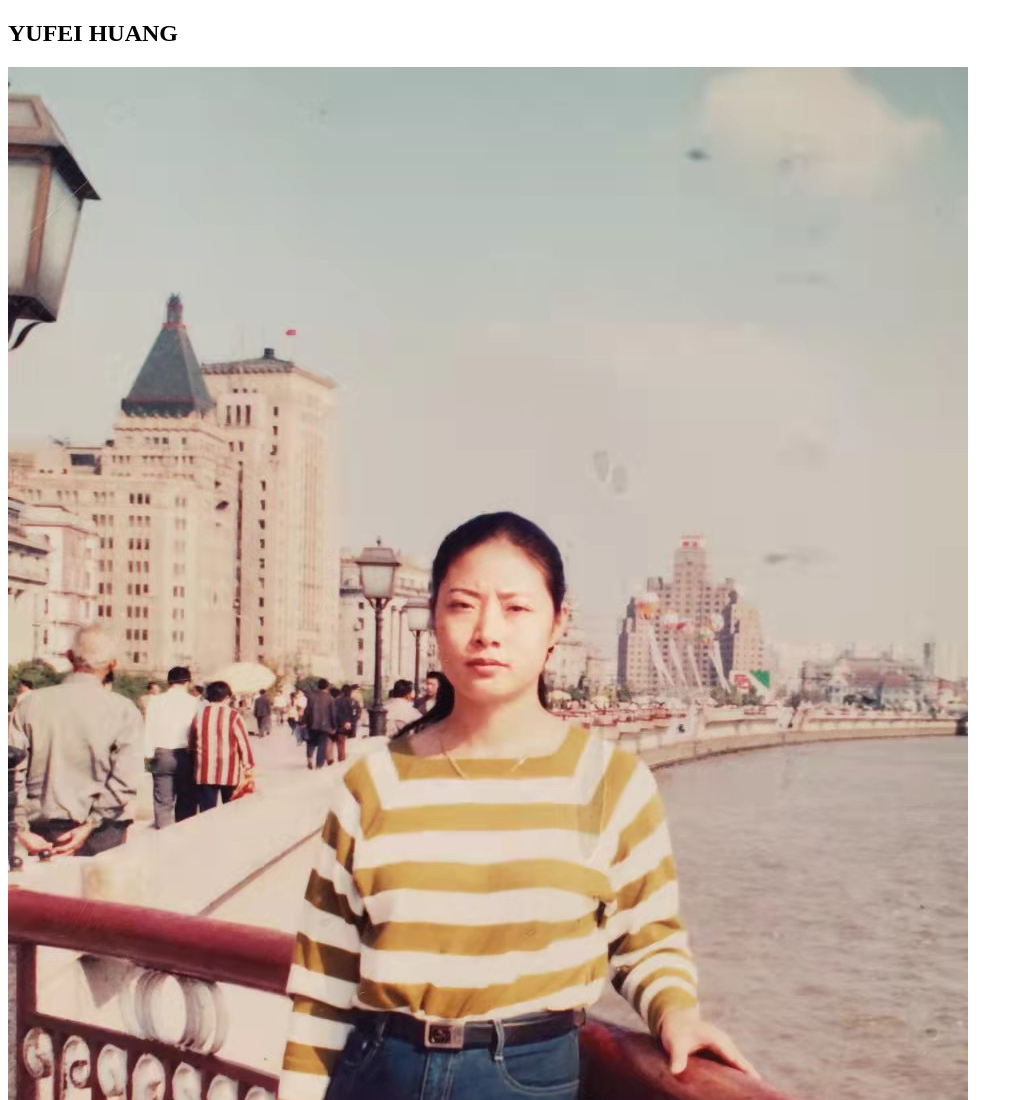
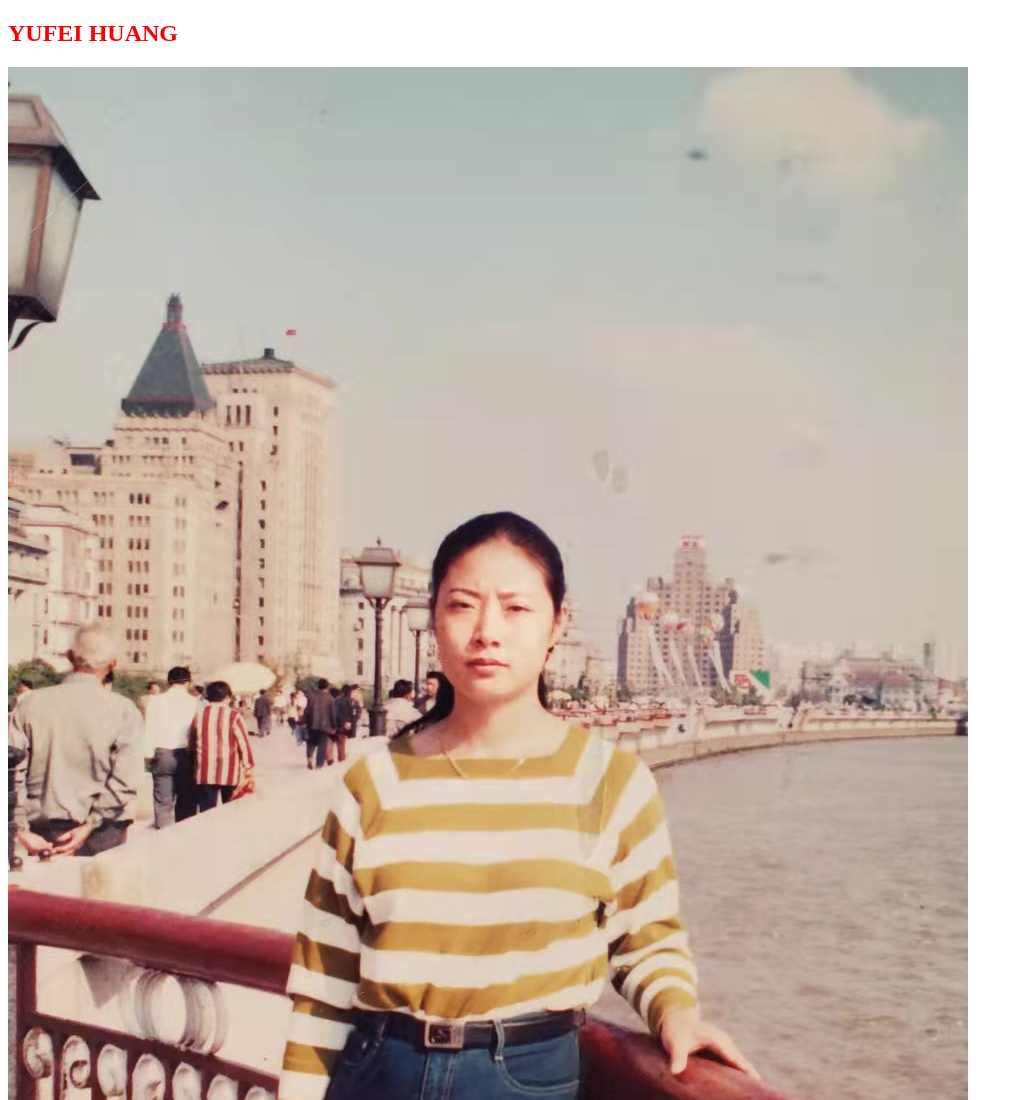
Before and after one commit to Yufei-Huang-310/silver-train, a plain HTML site: page index.html in a window 1280 px wide. Shown: the top 1100 px of the page, without its empty margins (0-1023 px from the left). Drawn offline with Linux system fonts and the light colour scheme.

Commit message:
Update index.html

```diff
--- a/index.html
+++ b/index.html
@@ -5,10 +5,11 @@
     <meta http-equiv="X-UA-Compatible" content="IE=edge">
     <meta name="viewport" content="width=device-width, initial-scale=1.0">
     <title>Document</title>
+    <link rel="stylesheet" href="styles/main.css">
 </head>
 <body>
     <div>
-        <h2>YUFEI HUANG</h2>
+        <h2><a class="name">YUFEI HUANG</a></h2>
         <img src="./Assets/IMG_0490.JPG"alt="">
         <p>My name is Yufei.</p>
     </div>
```
